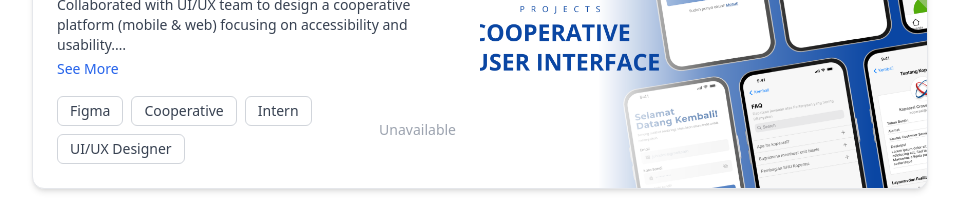
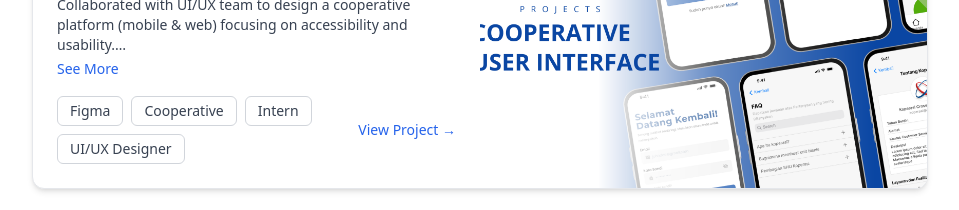
Before and after one commit to Caitlin02ar/cait-portfolio, a Next.js app: page / in a window 1280 px wide. Shown: the part 2520-2730 px from the top of the page, without its empty margins (160-1119 px from the left). Built offline with nearby package versions, Linux system fonts and the light colour scheme.

Commit message:
add link cooperative

```diff
--- a/app/page.js
+++ b/app/page.js
@@ -205,8 +205,7 @@ export default function Home() {
           company="PT. Cross Network Indonesia"
           tags={["Figma", "Cooperative", "Intern", "UI/UX Designer"]}
           image="/CooperativeApp.png"
-          link="#"
-          disableView={true}
+          link="https://www.behance.net/gallery/235730149/User-Interface-Cooperative-App-Mobile"
           description={
             <>
               Collaborated with UI/UX team to design a cooperative platform (mobile & web) focusing on accessibility and usability.
```
